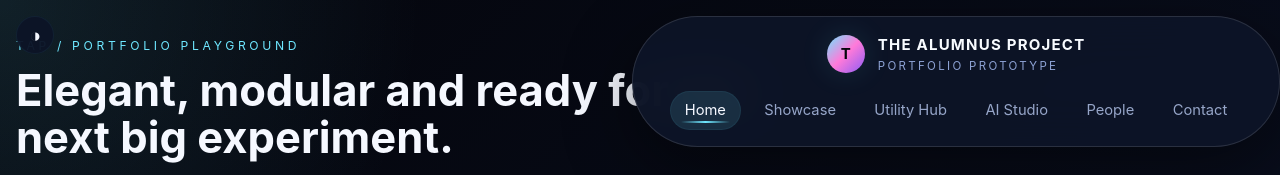
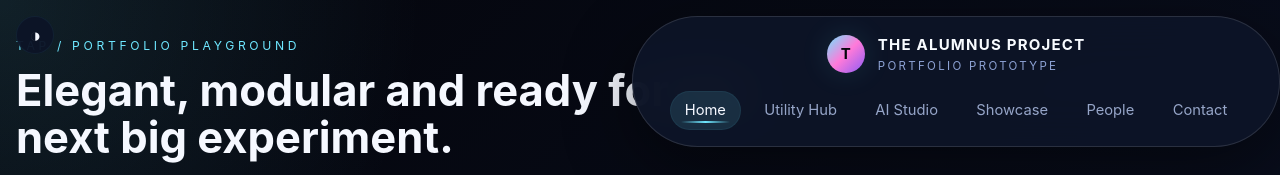
Before and after one commit to TheAlumnusProject/Portfolio, a Vue app in the folder src/Frontend/: page / in a window 1280 px wide. Shown: the top 175 px of the page. Built offline with nearby package versions, Linux system fonts and the light colour scheme; the HTML template or start-up script is replaced by a standard one.

Commit message:
Reorder nav

```diff
--- a/src/Frontend/src/components/layout/NavBar.vue
+++ b/src/Frontend/src/components/layout/NavBar.vue
@@ -13,9 +13,9 @@ const selectTheme = (name: string) => {
 
 const links = [
   { label: 'Home', to: '/' },
-  { label: 'Showcase', to: '/showcase' },
   { label: 'Utility Hub', to: '/utility-hub' },
   { label: 'AI Studio', to: '/ai-studio' },
+  { label: 'Showcase', to: '/showcase' },
   { label: 'People', to: '/people' },
   { label: 'Contact', to: '/contact' },
 ];
--- a/src/Frontend/src/router/index.ts
+++ b/src/Frontend/src/router/index.ts
@@ -15,11 +15,6 @@ const router = createRouter({
       component: HomeView,
     },
     {
-      path: '/showcase',
-      name: 'showcase',
-      component: ShowcaseView,
-    },
-    {
       path: '/utility-hub',
       name: 'utility-hub',
       component: UtilityHubView,
@@ -28,6 +23,11 @@ const router = createRouter({
       path: '/ai-studio',
       name: 'ai-studio',
       component: AIStudioView,
+    },
+    {
+      path: '/showcase',
+      name: 'showcase',
+      component: ShowcaseView,
     },
     {
       path: '/people',
```
